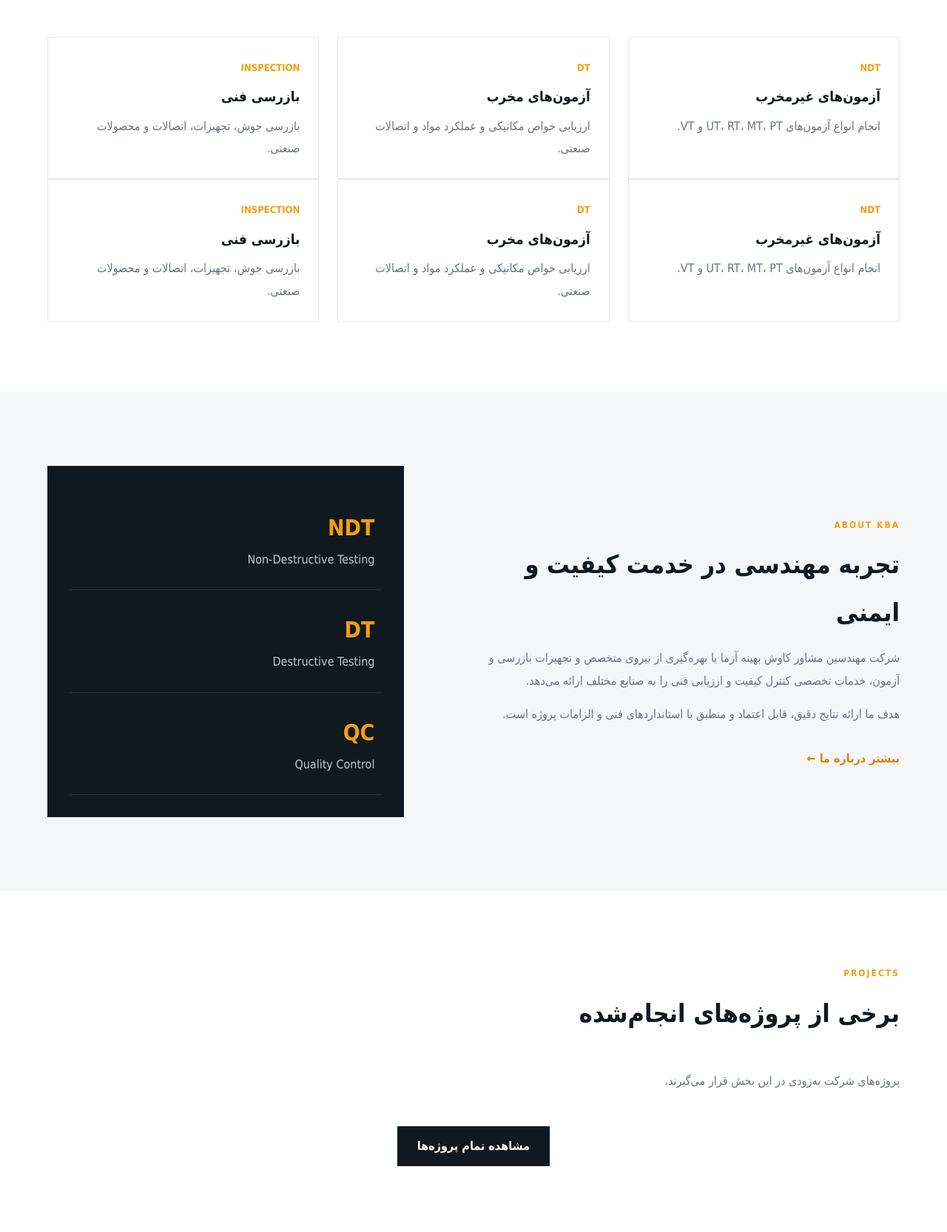
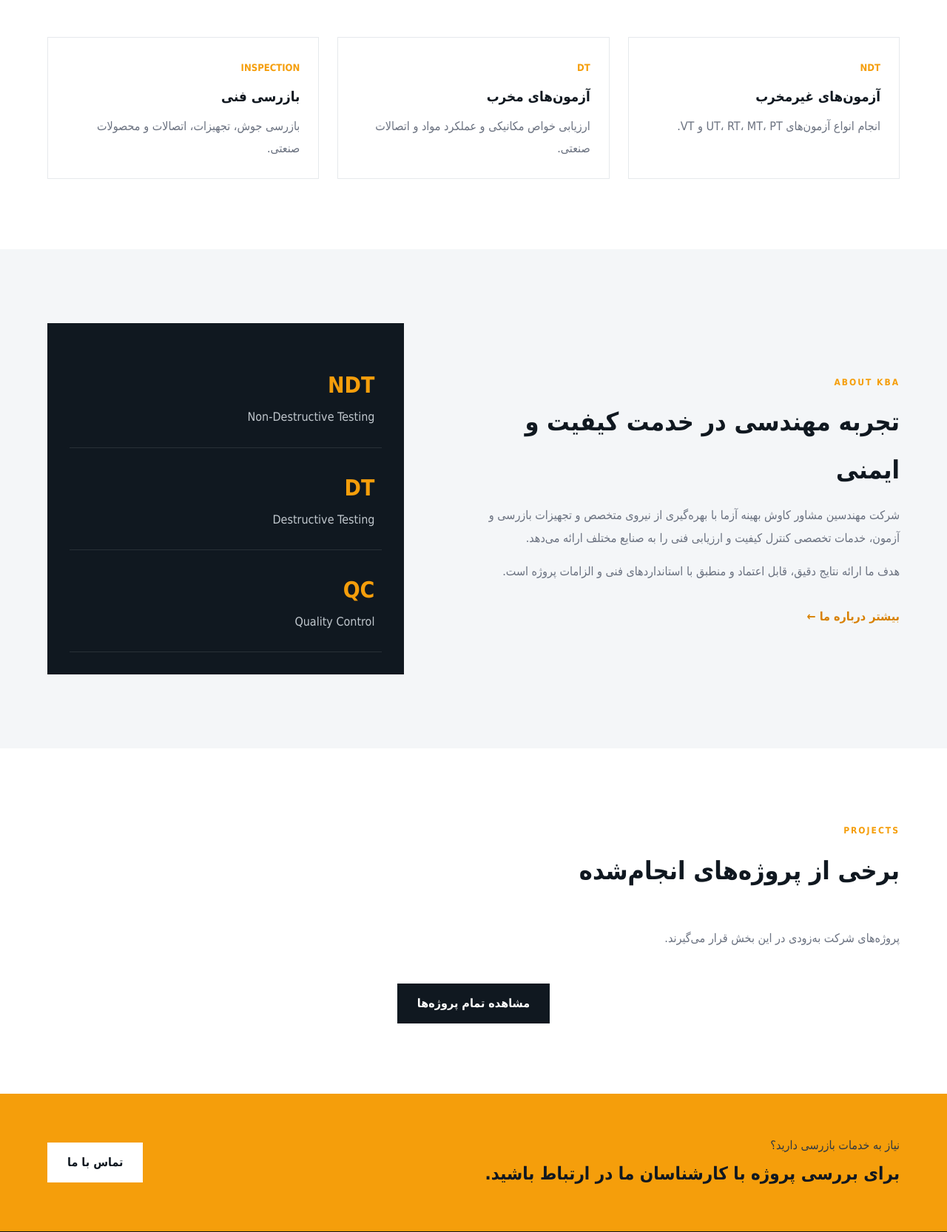
Before and after one commit to saliraddd/kba-website, a Django app: page / in a window 1280 px wide. Shown: the part 1161-2827 px from the top of the page at 74% size. Run offline with Django 5.2, Linux system fonts and the light colour scheme; data that the repository does not hold is empty.

Commit message:
modify home.html file

```diff
--- a/templates/website/home.html
+++ b/templates/website/home.html
@@ -113,111 +113,6 @@
 
         </div>
 
-
-        <div class="cards-grid">
-
-            {% for service in services %}
-
-            <article class="card">
-
-                {% if service.image %}
-
-                <img src="{{ service.image.url }}"
-                     alt="{{ service.title }}">
-
-                {% endif %}
-
-
-                <div class="card-body">
-
-                    {% if service.short_name %}
-                    <span class="service-code">
-                        {{ service.short_name }}
-                    </span>
-                    {% endif %}
-
-                    <h3>
-                        {{ service.title }}
-                    </h3>
-
-                    <p>
-                        {{ service.short_description }}
-                    </p>
-
-                </div>
-
-            </article>
-
-            {% empty %}
-
-            <article class="card placeholder-card">
-
-                <div class="card-body">
-
-                    <span class="service-code">
-                        NDT
-                    </span>
-
-                    <h3>
-                        آزمون‌های غیرمخرب
-                    </h3>
-
-                    <p>
-                        انجام انواع آزمون‌های UT، RT،
-                        MT، PT و VT.
-                    </p>
-
-                </div>
-
-            </article>
-
-
-            <article class="card placeholder-card">
-
-                <div class="card-body">
-
-                    <span class="service-code">
-                        DT
-                    </span>
-
-                    <h3>
-                        آزمون‌های مخرب
-                    </h3>
-
-                    <p>
-                        ارزیابی خواص مکانیکی و عملکرد
-                        مواد و اتصالات صنعتی.
-                    </p>
-
-                </div>
-
-            </article>
-
-
-            <article class="card placeholder-card">
-
-                <div class="card-body">
-
-                    <span class="service-code">
-                        INSPECTION
-                    </span>
-
-                    <h3>
-                        بازرسی فنی
-                    </h3>
-
-                    <p>
-                        بازرسی جوش، تجهیزات، اتصالات
-                        و محصولات صنعتی.
-                    </p>
-
-                </div>
-
-            </article>
-
-            {% endfor %}
-
-        </div>
 
         <div class="cards-grid">
 
```
